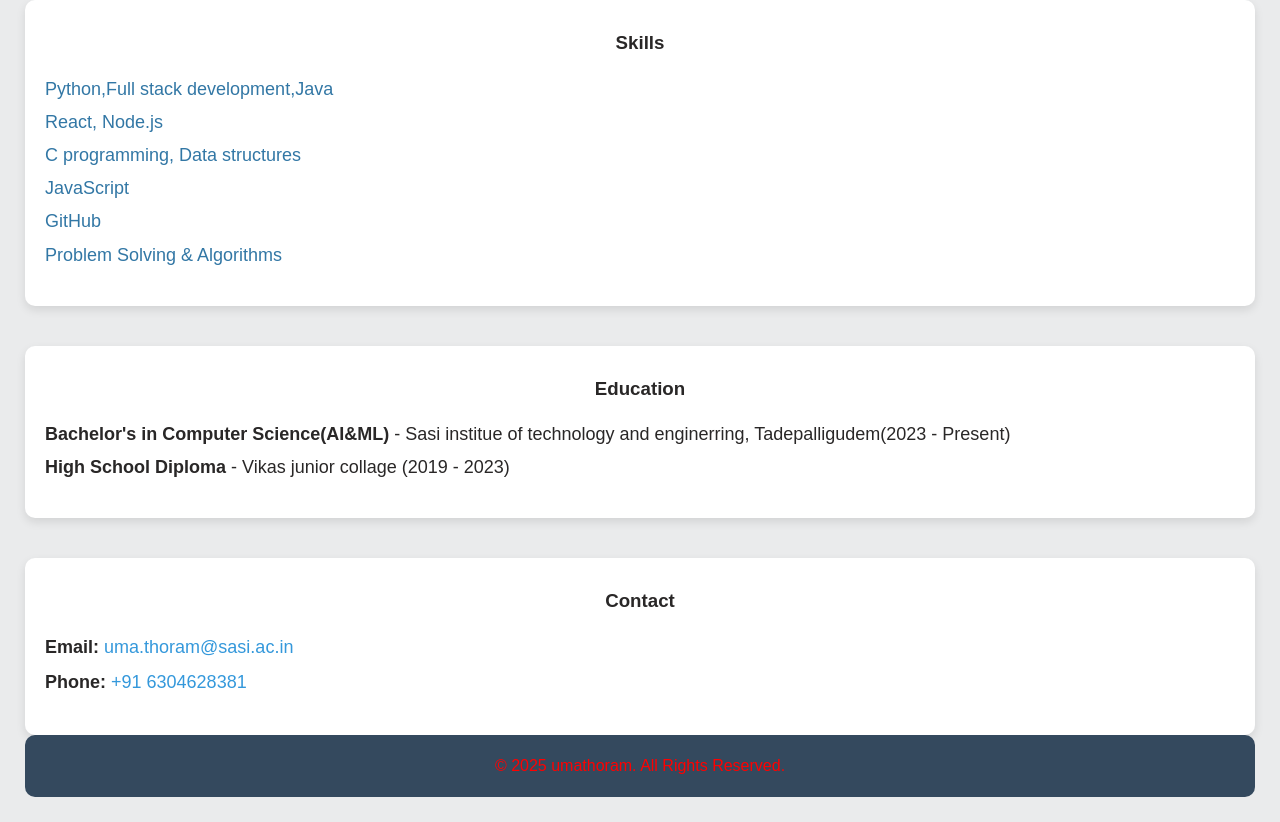
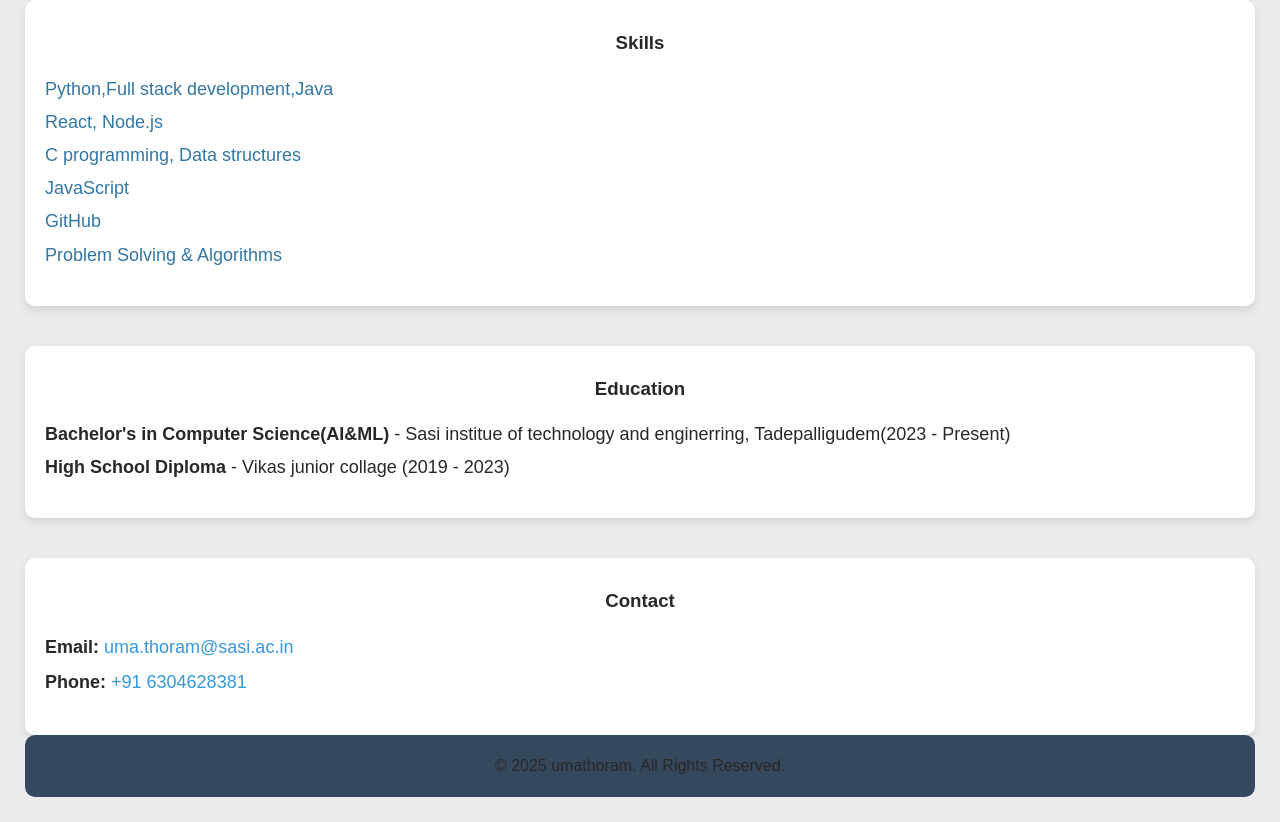
Before and after one commit to Umathoram625/uma, a plain HTML site: page index.html in a window 1280 px wide. Shown: the part 525-1347 px from the top of the page. Drawn offline with Linux system fonts and the light colour scheme.

Commit message:
Update styles.css

```diff
--- a/styles.css
+++ b/styles.css
@@ -207,7 +207,7 @@ footer {
     text-align: center;
     padding: 20px;
     background-color: #34495e;
-    color: red;
+    color: solid red;
     border-radius: 10px;
 }
 
```
